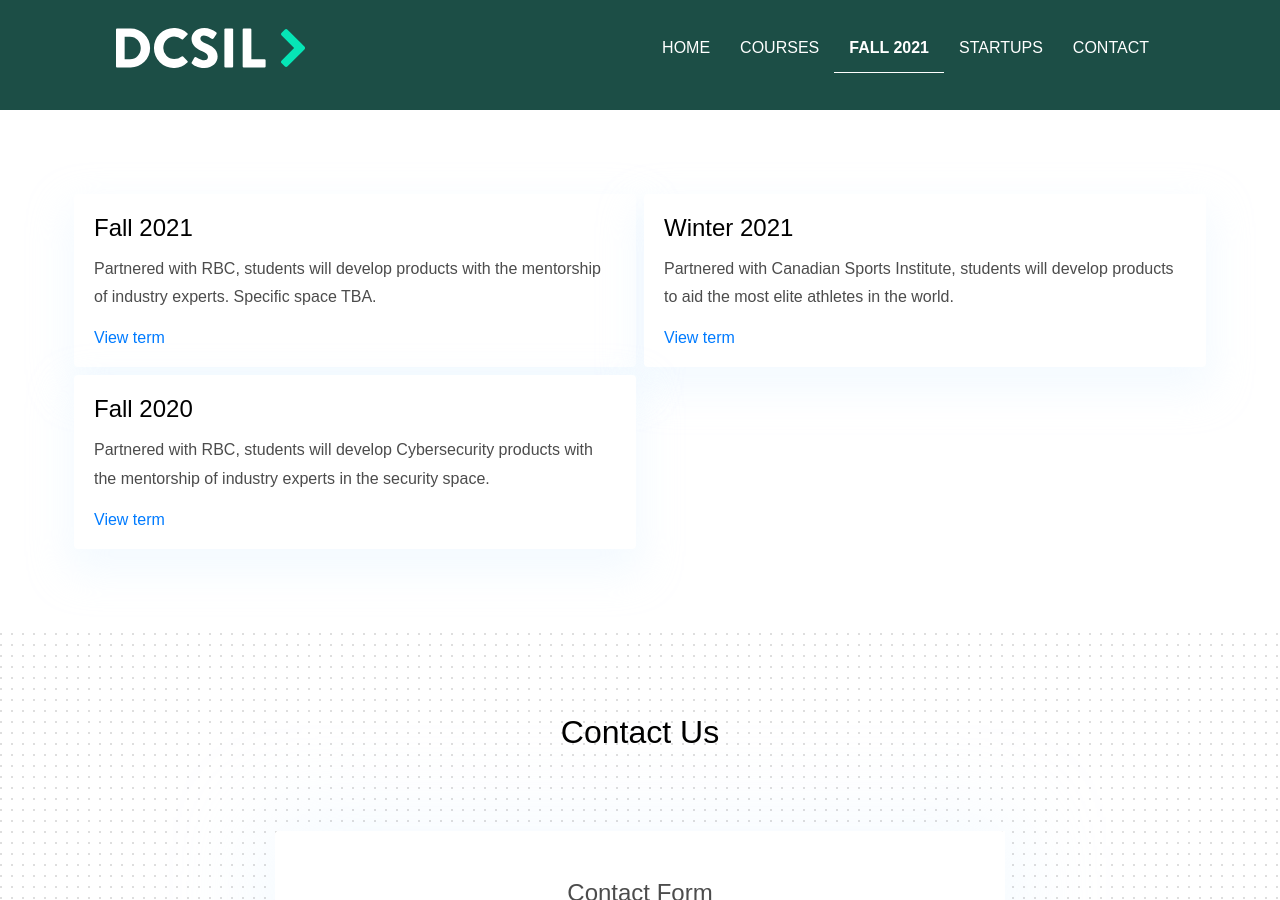
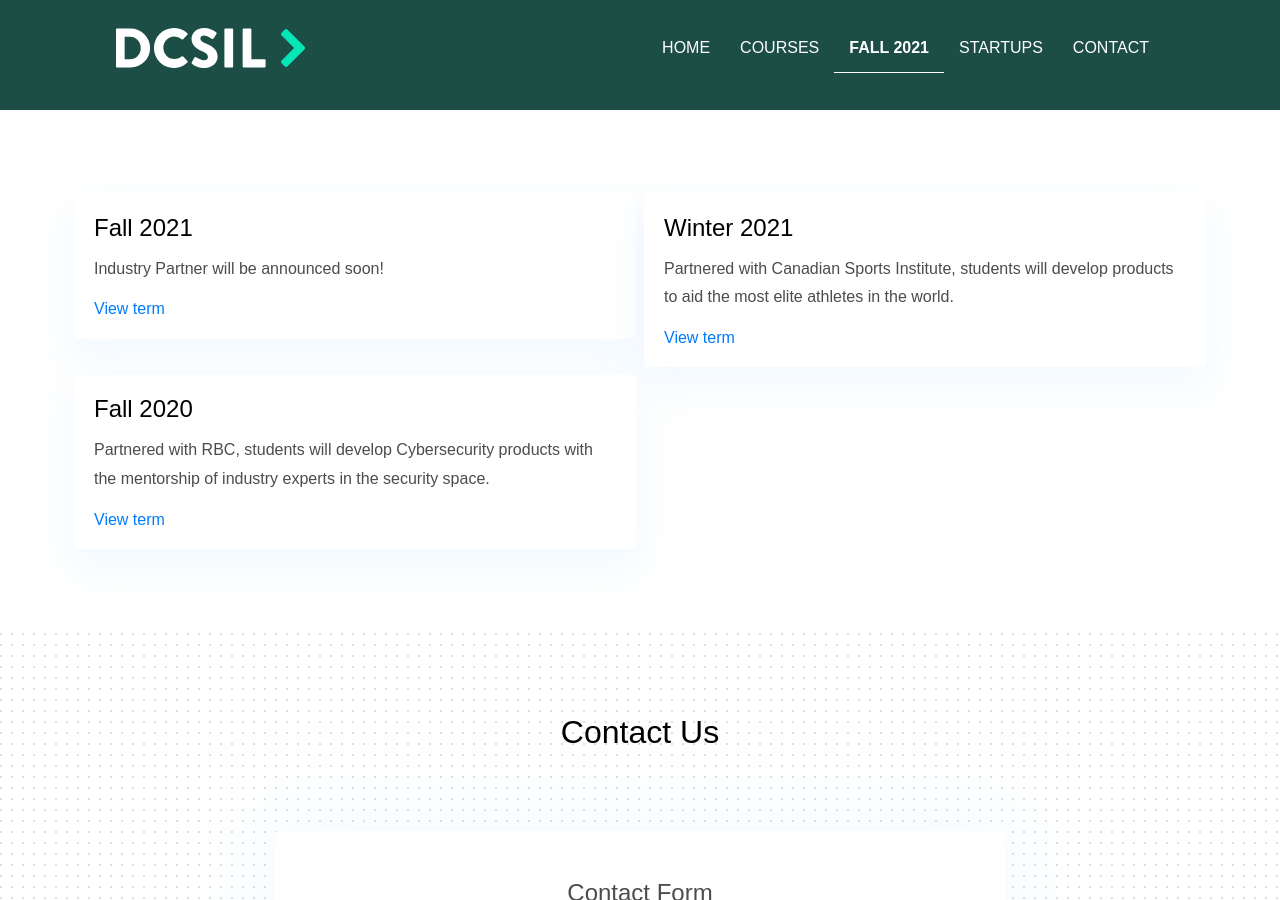
Before and after one commit to dcsil/website, a Jekyll site: the page built from _pages/term/terms.html, in a window 1280 px wide and 900 px high, scrolled down 409 px. Built offline with Jekyll 4.4.1, drawn with Linux system fonts in a browser that asks for light colours.

Commit message:
Update fall-2021.html

```diff
--- a/_pages/term/fall-2021.html
+++ b/_pages/term/fall-2021.html
@@ -4,7 +4,7 @@ layout: page
 date: 2021.1
 type: 'term'
 active: 'term'
-excerpt: Partnered with RBC, students will develop products with the mentorship of industry experts. Specific space TBA.
+excerpt: Industry Partner will be announced soon!
 link:
   text: "Coming soon!"
 ---
```
